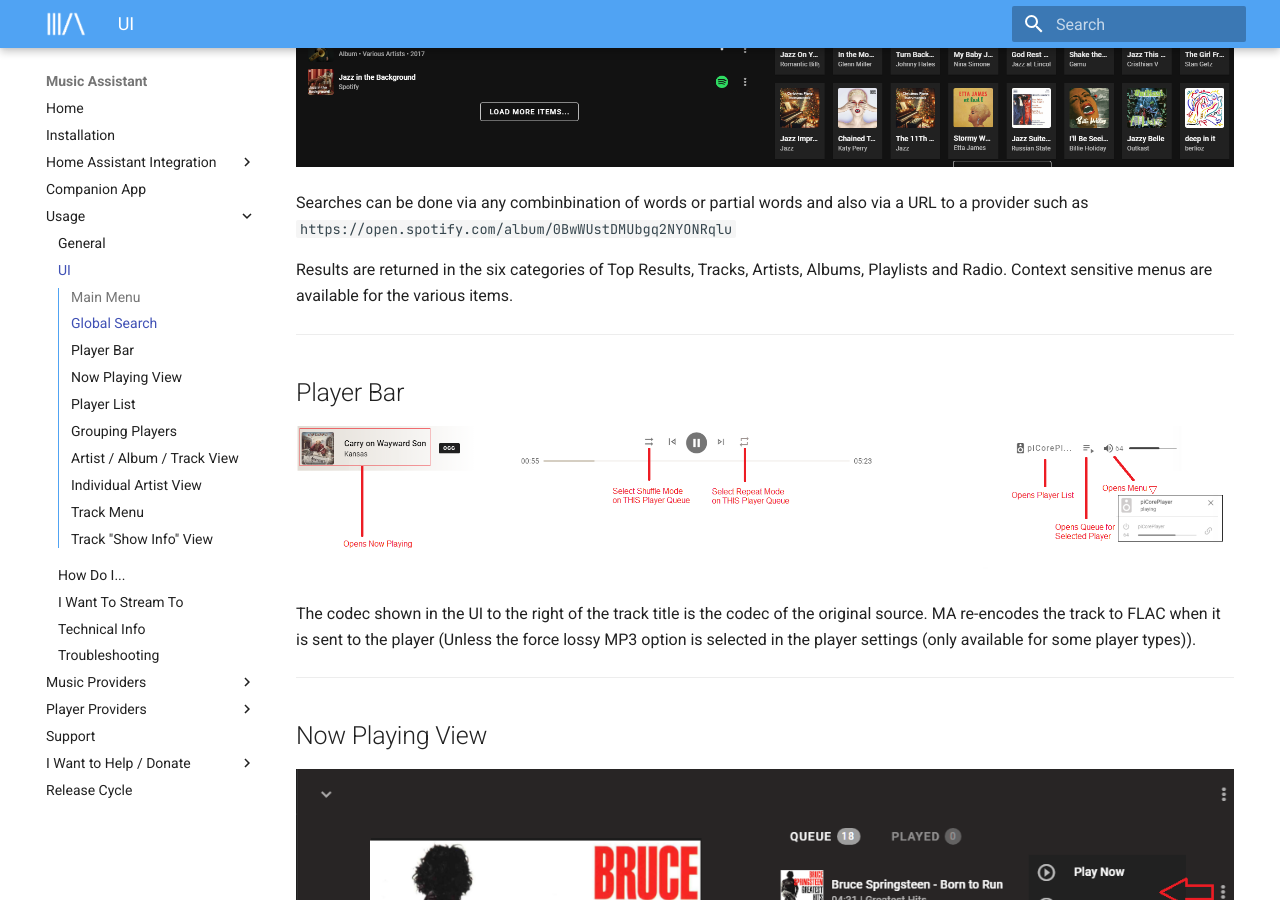
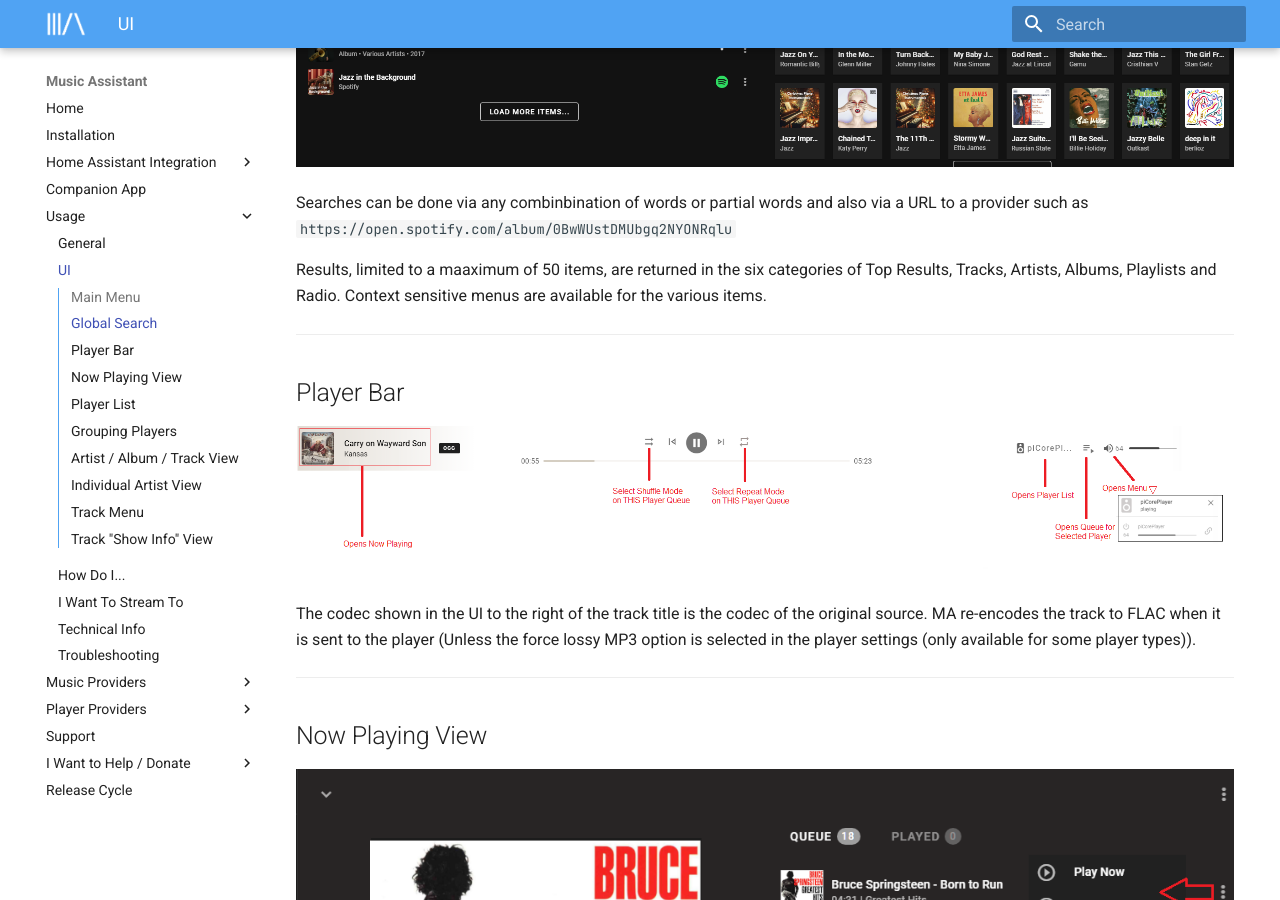
Before and after one commit to pwbriggs/music-assistant.github.io, an MkDocs documentation site: the page built from docs/ui.md, in a window 1280 px wide and 900 px high, scrolled down 1423 px. Built offline with MkDocs 1.6.1 and Material for MkDocs 9.7.7, drawn with Linux system fonts in a browser that asks for light colours.

Commit message:
Add 50 item limit info

```diff
--- a/docs/ui.md
+++ b/docs/ui.md
@@ -17,7 +17,7 @@
 
 Searches can be done via any combinbination of words or partial words and also via a URL to a provider such as `https://open.spotify.com/album/0BwWUstDMUbgq2NYONRqlu`
 
-Results are returned in the six categories of Top Results, Tracks, Artists, Albums, Playlists and Radio. Context sensitive menus are available for the various items.
+Results, limited to a maaximum of 50 items, are returned in the six categories of Top Results, Tracks, Artists, Albums, Playlists and Radio. Context sensitive menus are available for the various items.
 ***************************************************************
 
 ## Player Bar
```
